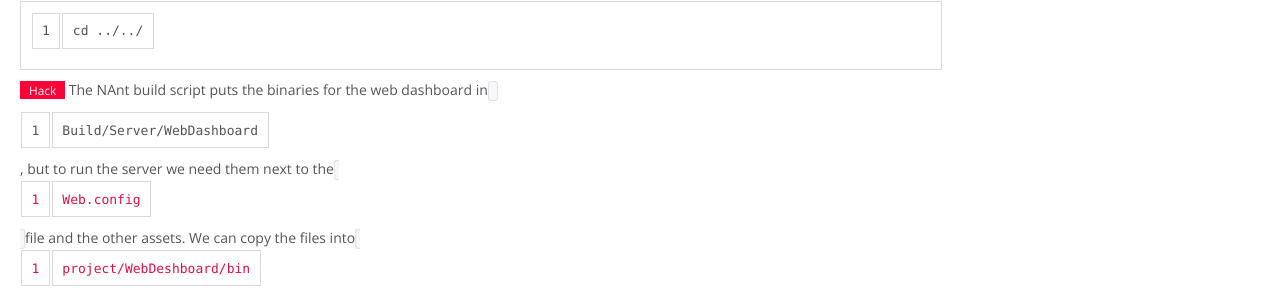
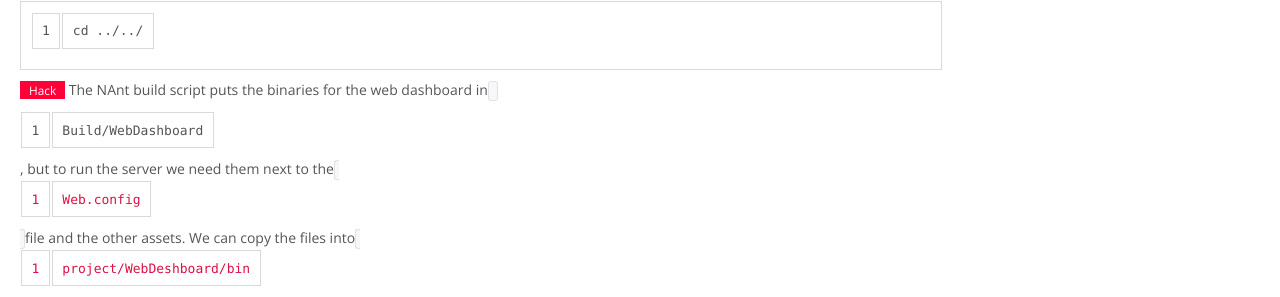
Before and after one commit to richardTowers/richardtowers.github.com, a Jekyll site: the page built from _posts/2014-09-29-cruise-control-net.md, in a window 1280 px wide and 900 px high, scrolled down 2982 px. Shown: the part 137-434 px from the top of the window. Built offline with Jekyll 4.4.1, drawn with Linux system fonts in a browser that asks for light colours.

Commit message:
Fix typo in path

```diff
--- a/_posts/2014-09-29-cruise-control-net.md
+++ b/_posts/2014-09-29-cruise-control-net.md
@@ -111,7 +111,7 @@ First let's change back into the root `CruiseControl.NET` directory.
 
     cd ../../
 
-<span class="badge badge-important">Hack</span> The NAnt build script puts the binaries for the web dashboard in `Build/Server/WebDashboard`, but to run the server we need them next to the `Web.config` file and the other assets. We can copy the files into `project/WebDeshboard/bin`.
+<span class="badge badge-important">Hack</span> The NAnt build script puts the binaries for the web dashboard in `Build/WebDashboard`, but to run the server we need them next to the `Web.config` file and the other assets. We can copy the files into `project/WebDeshboard/bin`.
 
     cp -R Build/WebDashboard project/WebDashboard/bin
 
```
